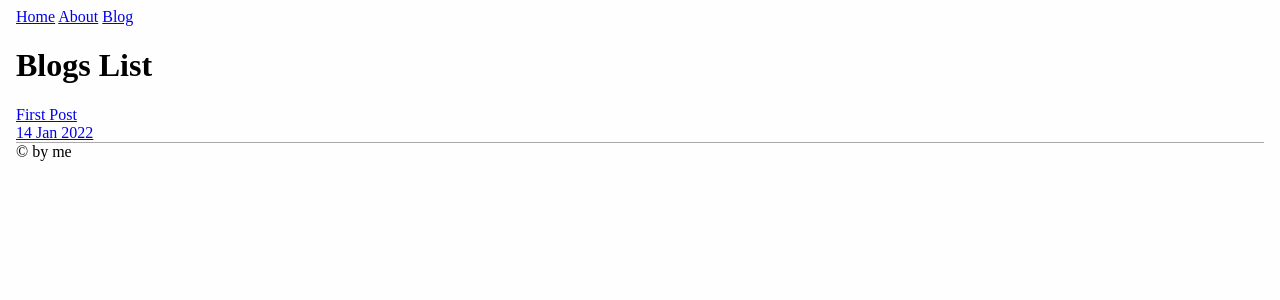
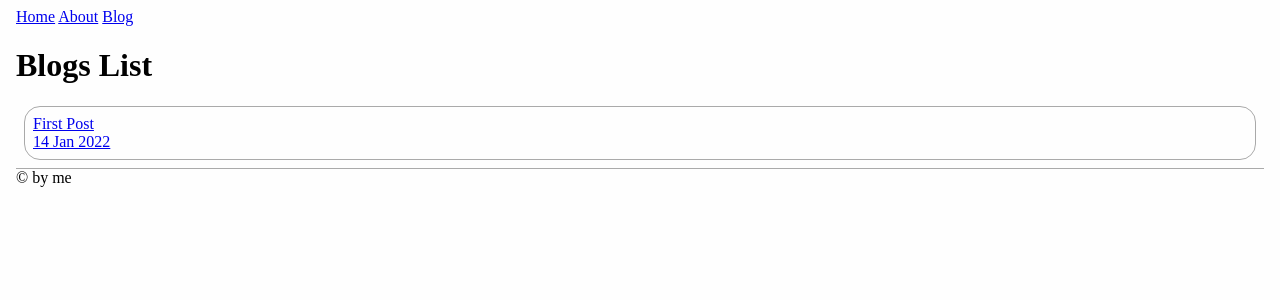
Before and after one commit to 9r3w/9r3w.github.io, a Jekyll site: the page built from blog.md, in a window 1280 px wide. Shown: the top 300 px of the page. Built offline with Jekyll 4.4.1, drawn with Linux system fonts in a browser that asks for light colours.

Commit message:
Update style.css

```diff
--- a/css/style.css
+++ b/css/style.css
@@ -12,3 +12,10 @@ div#page-date {
 	font-size: small;
 	color: #000000AA;
 }
+
+.blog-card {
+    margin: 0.5em;
+    padding: 0.5em;
+    border: solid 1px #0005;
+    border-radius: 1em;
+}
```
